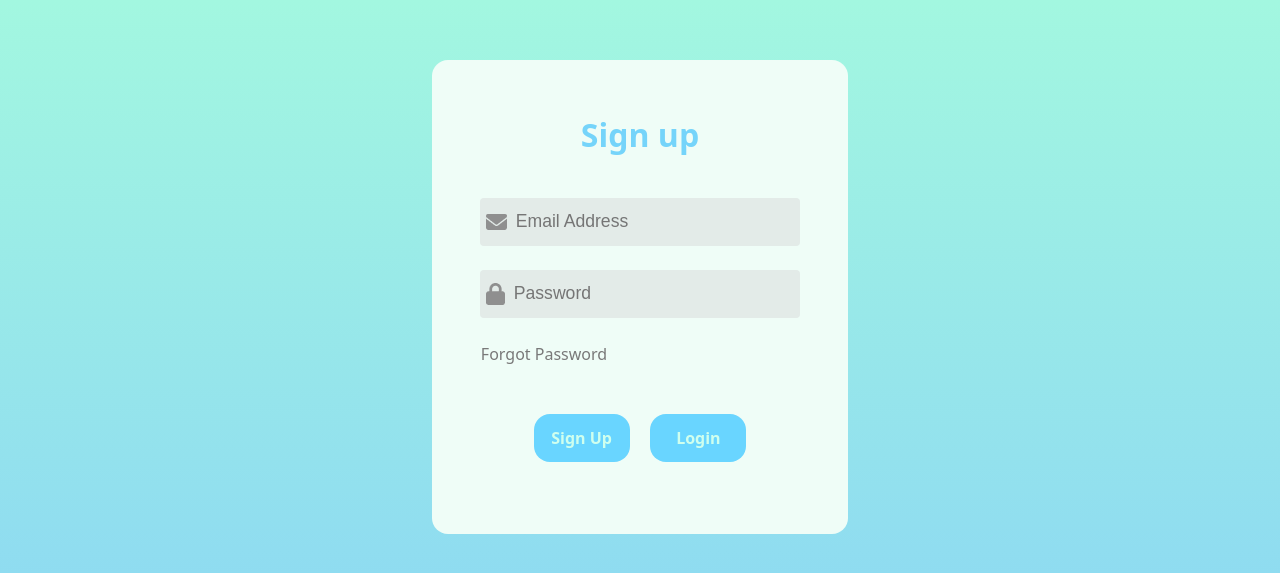
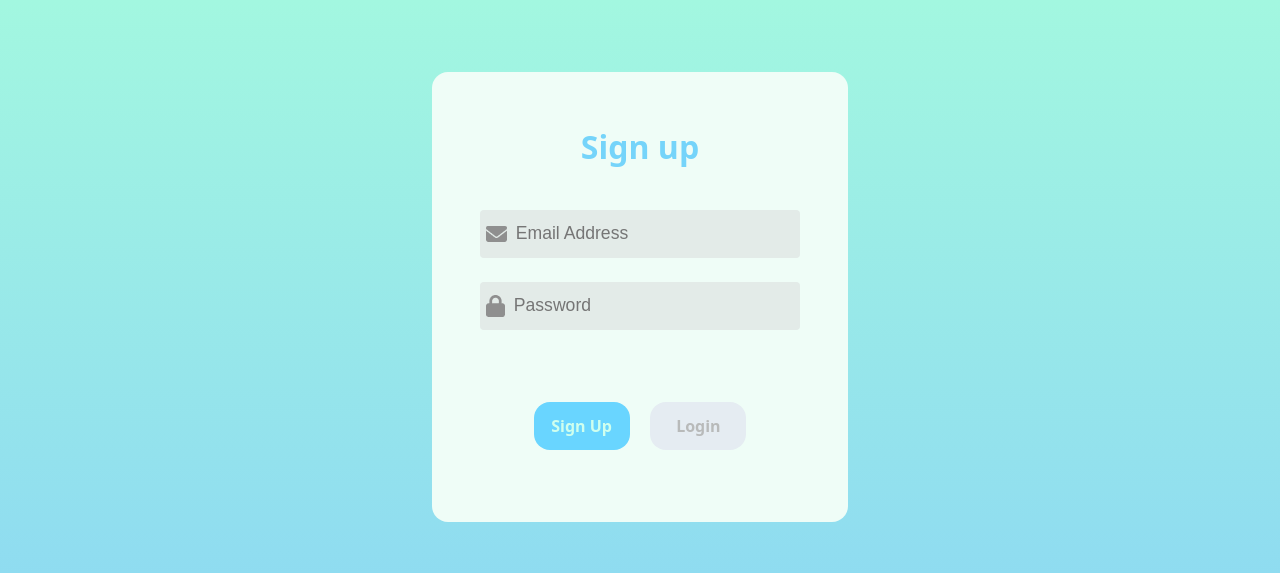
Before and after one commit to aimei60/fitness-application, a React (Vite) app in the folder frontend/frontend-fitness/: page / in a window 1280 px wide. Shown: the part 103-676 px from the top of the page. Built offline with nearby package versions, Linux system fonts and the light colour scheme.

Commit message:
added useState so I can switch between signing up and logging in.

```diff
--- a/frontend/frontend-fitness/src/css/loginsignup.css
+++ b/frontend/frontend-fitness/src/css/loginsignup.css
@@ -86,3 +86,8 @@ body {
     font-weight: 700;
     cursor: pointer;
 }
+
+.gray {
+    background-color: rgb(229, 236, 242);
+    color: #b8baba;
+}
--- a/frontend/frontend-fitness/src/pages/login-signup.jsx
+++ b/frontend/frontend-fitness/src/pages/login-signup.jsx
@@ -4,13 +4,13 @@ import passwordIcon from '../assets/password.png'
 import { useState } from "react";
 
 function Login() {
-
-
+//to switch between sign up and login states
+  const [toggle, setToggle] = useState("Sign up");
 
   return (
     <div className="container">
       <div className="header">
-        <div className="text">Sign up</div>
+        <div className="text">{toggle}</div>
       </div>
       <div className="inputs">
         <div className="input">
@@ -21,10 +21,10 @@ function Login() {
           <img src={passwordIcon} alt=""></img>
           <input type="password" placeholder="Password"></input>
         </div>
-        <div className="forgot-password">Forgot Password</div>
+        {toggle==="Sign up"?<div></div>:<div className="forgot-password">Forgot Password</div>}
         <div className="submit-container">
-          <div className="submit">Sign Up</div>
-          <div className="submit">Login</div>
+          <div className={toggle==="Login"?"submit gray":"submit"} onClick={()=> {setToggle("Sign up")}}>Sign Up</div>
+          <div className={toggle=="Sign up"?"submit gray":"submit"} onClick={()=> {setToggle("Login")}}>Login</div>
         </div>
       </div>
     </div>
```
